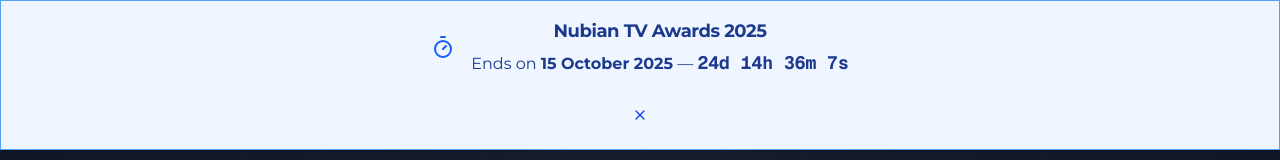
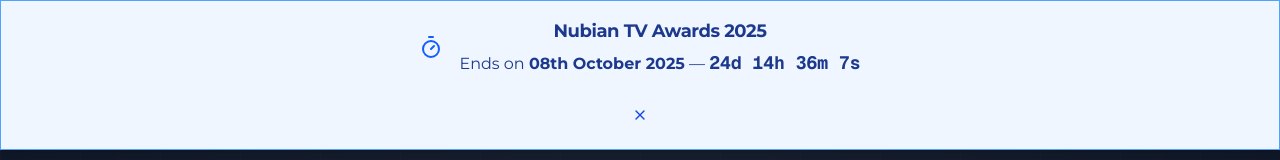
Before and after one commit to mohamuhsin/nubiantv, a Next.js app: page /awards in a window 1280 px wide. Shown: the top 160 px of the page. Built offline with nearby package versions, Linux system fonts and the light colour scheme; no server answers; the database is empty.

Commit message:
changed ending time

```diff
--- a/components/AwardsNotice/awards-notice.tsx
+++ b/components/AwardsNotice/awards-notice.tsx
@@ -71,7 +71,7 @@
               Nubian TV Awards 2025
             </AlertTitle>
             <AlertDescription className="text-sm sm:text-base">
-              Ends on <strong>15 October 2025</strong> —{" "}
+              Ends on <strong>08th October 2025</strong> —{" "}
               <span className="font-mono font-bold text-base sm:text-lg whitespace-nowrap">
                 {days}d {hours}h {minutes}m {seconds}s
               </span>
```
